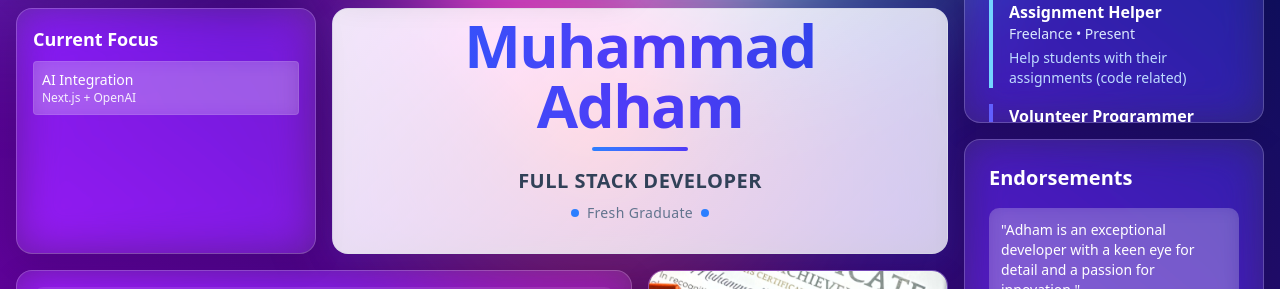
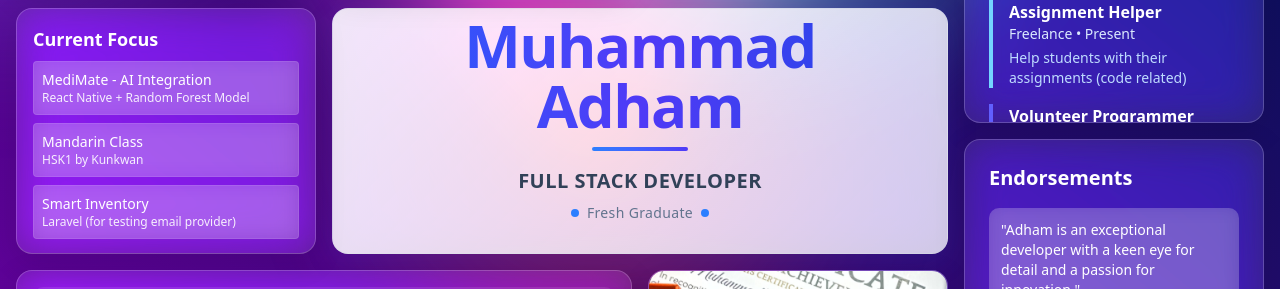
Before and after one commit to Am0605/portfolio---Next.js, a Next.js app: page / in a window 1280 px wide. Shown: the part 269-558 px from the top of the page. Built offline with nearby package versions, Linux system fonts and the light colour scheme.

Commit message:
Update CurrentFocusCard content with project details for clarity

```diff
--- a/components/cards/CurrentFocusCard.tsx
+++ b/components/cards/CurrentFocusCard.tsx
@@ -19,8 +19,16 @@ export const CurrentFocusCard = () => {
         <h2 className="text-lg font-bold mb-2">Current Focus</h2>
         <div className="space-y-2">
           <div className="bg-white/20 backdrop-blur-sm rounded p-2 border border-white/10">
-            <h3 className="font-medium text-sm">AI Integration</h3>
-            <p className="text-xs opacity-90">Next.js + OpenAI</p>
+            <h3 className="font-medium text-sm">MediMate - AI Integration</h3>
+            <p className="text-xs opacity-90">React Native + Random Forest Model</p>
+          </div>
+          <div className="bg-white/20 backdrop-blur-sm rounded p-2 border border-white/10">
+            <h3 className="font-medium text-sm">Mandarin Class</h3>
+            <p className="text-xs opacity-90">HSK1 by Kunkwan</p>
+          </div>
+          <div className="bg-white/20 backdrop-blur-sm rounded p-2 border border-white/10">
+            <h3 className="font-medium text-sm">Smart Inventory</h3>
+            <p className="text-xs opacity-90">Laravel (for testing email provider)</p>
           </div>
         </div>
       </div>
```
